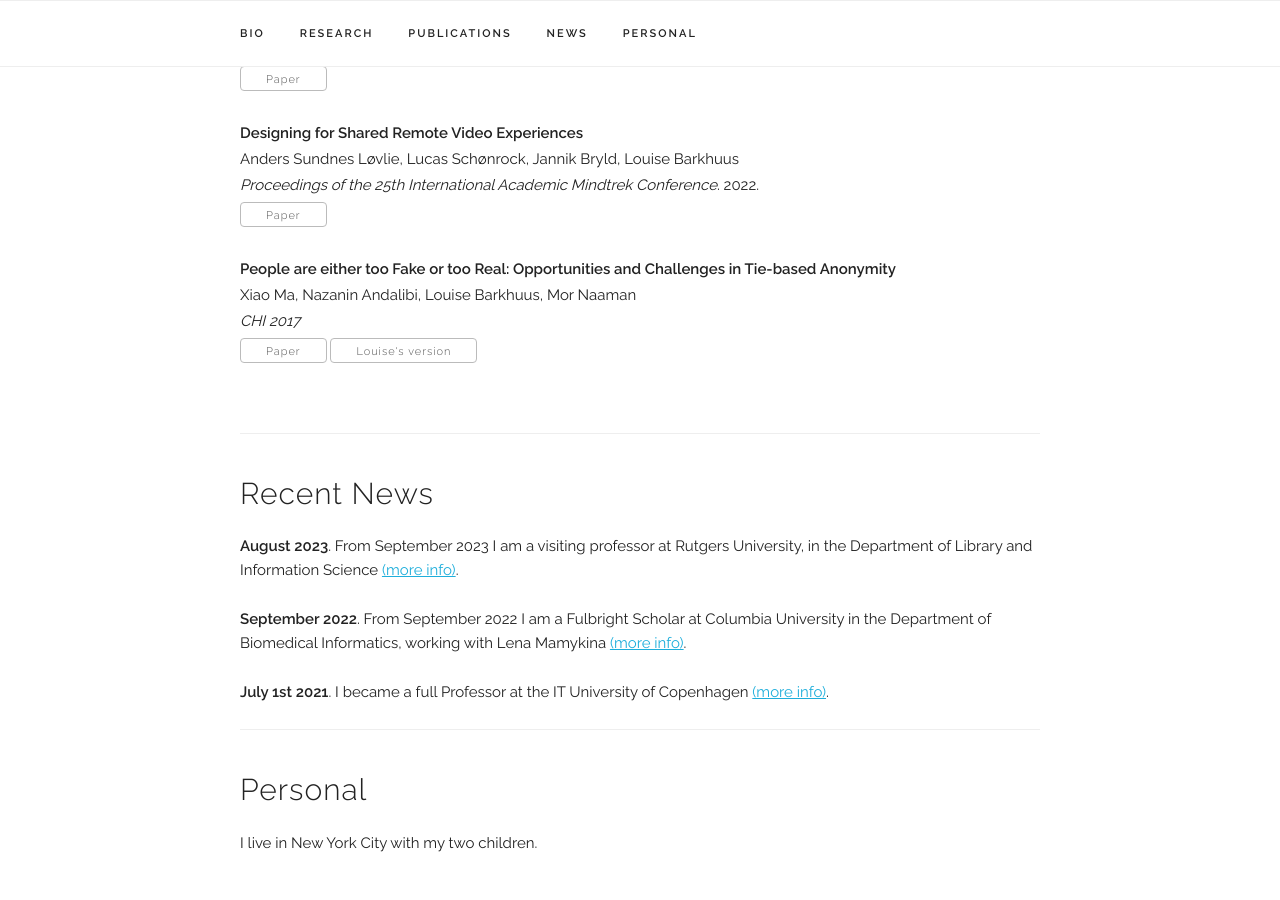
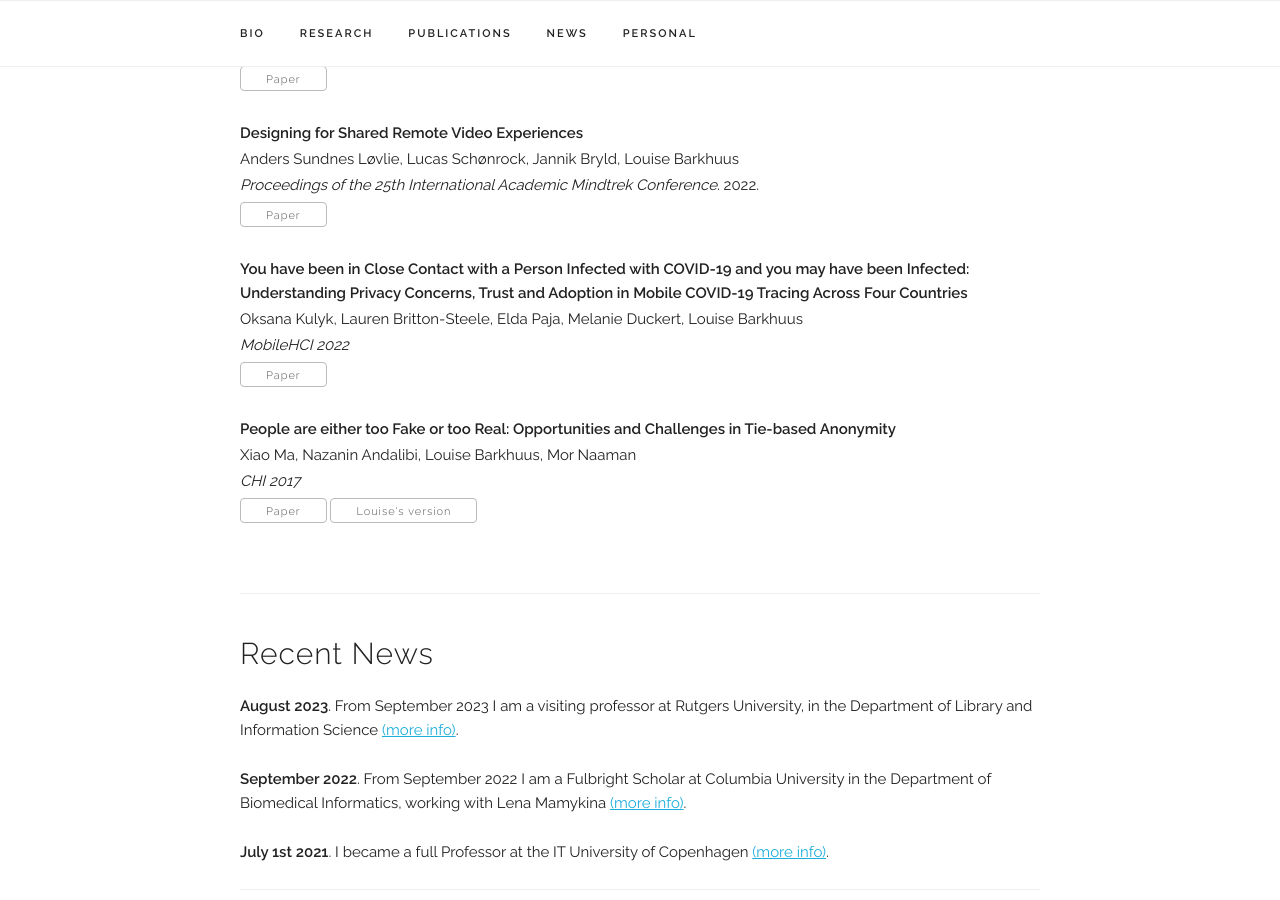
Before and after one commit to barkhuus/barkhuus.github.io, a Jekyll site: the page built from index.html, in a window 1280 px wide and 900 px high, scrolled down 1091 px. Built offline with Jekyll 4.4.1, drawn with Linux system fonts in a browser that asks for light colours.

Commit message:
Update publications.yaml

```diff
--- a/_data/publications.yaml
+++ b/_data/publications.yaml
@@ -14,6 +14,12 @@ papers:
     year: "2022"
     selected: y
 
+  - title: "You have been in Close Contact with a Person Infected with COVID-19 and you may have been Infected: Understanding Privacy Concerns, Trust and Adoption in Mobile COVID-19 Tracing Across Four Countries"
+    authors: "Oksana Kulyk, Lauren Britton-Steele, Elda Paja, Melanie Duckert, Louise Barkhuus"
+    venue: "MobileHCI 2022"
+    paper_pdf: "https://dl.acm.org/doi/pdf/10.1145/3546739"
+    selected: y
+
   - title: "People are either too Fake or too Real: Opportunities and Challenges in Tie-based Anonymity"
     authors: "Xiao Ma, Nazanin Andalibi, Louise Barkhuus, Mor Naaman"
     venue: "CHI 2017"
```
